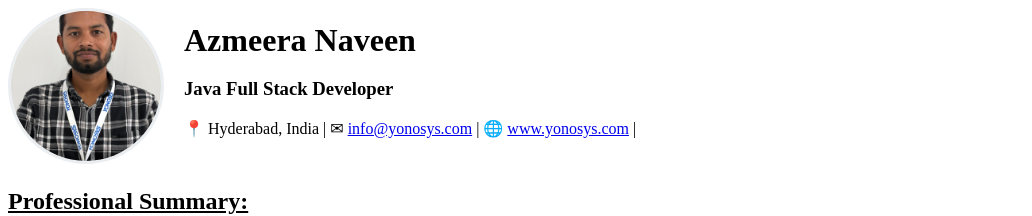
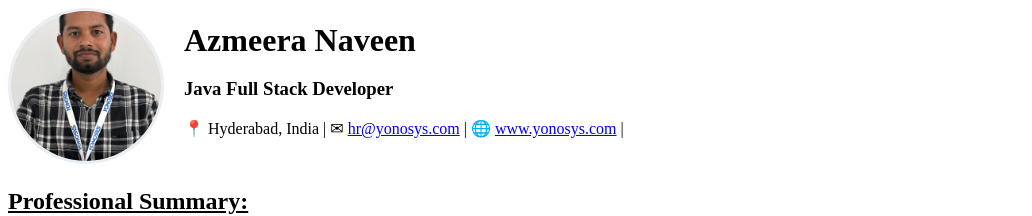
Before and after one commit to yonosyshyd-prog/yonosysemp, a plain HTML site: page Naveen-profile/Azmeera Naveen - Resume.html in a window 1280 px wide. Shown: the top 216 px of the page, without its empty margins (0-1032 px from the left). Drawn offline with Linux system fonts and the light colour scheme.

Commit message:
Update Azmeera Naveen - Resume.html

```diff
--- a/Naveen-profile/Azmeera Naveen - Resume.html
+++ b/Naveen-profile/Azmeera Naveen - Resume.html
@@ -55,7 +55,7 @@
   </div>
     <p>
       📍 Hyderabad, India |
-      ✉ <a href="mailto:info@yonosys.com">info@yonosys.com</a> |
+      ✉ <a href="mailto:hr@yonosys.com">hr@yonosys.com</a> |
       🌐 <a href="http://127.0.0.1:5500/www.yonosys.com" target="_blank" rel="noopener">www.yonosys.com</a> |
     </p>
   </div>
```
